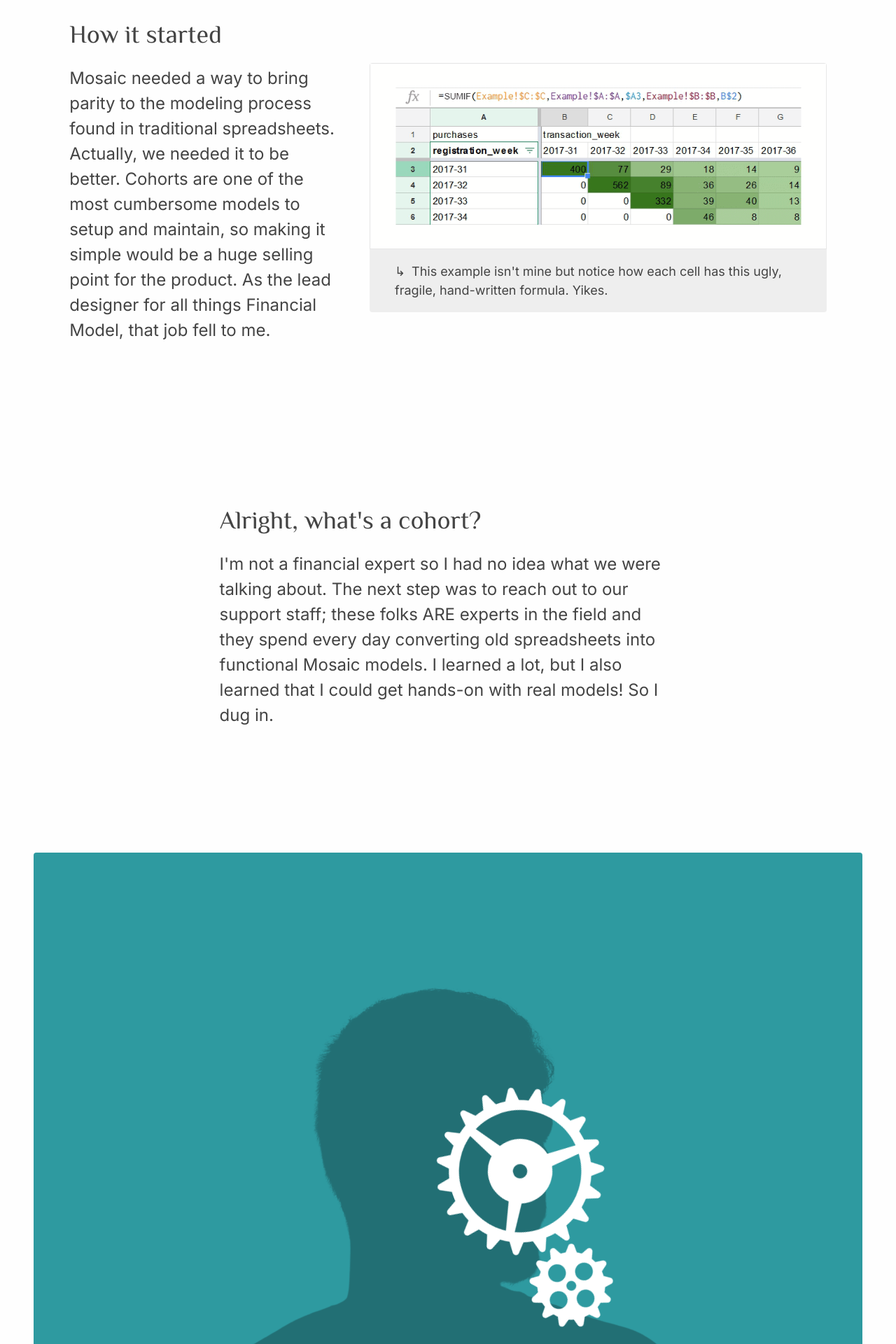
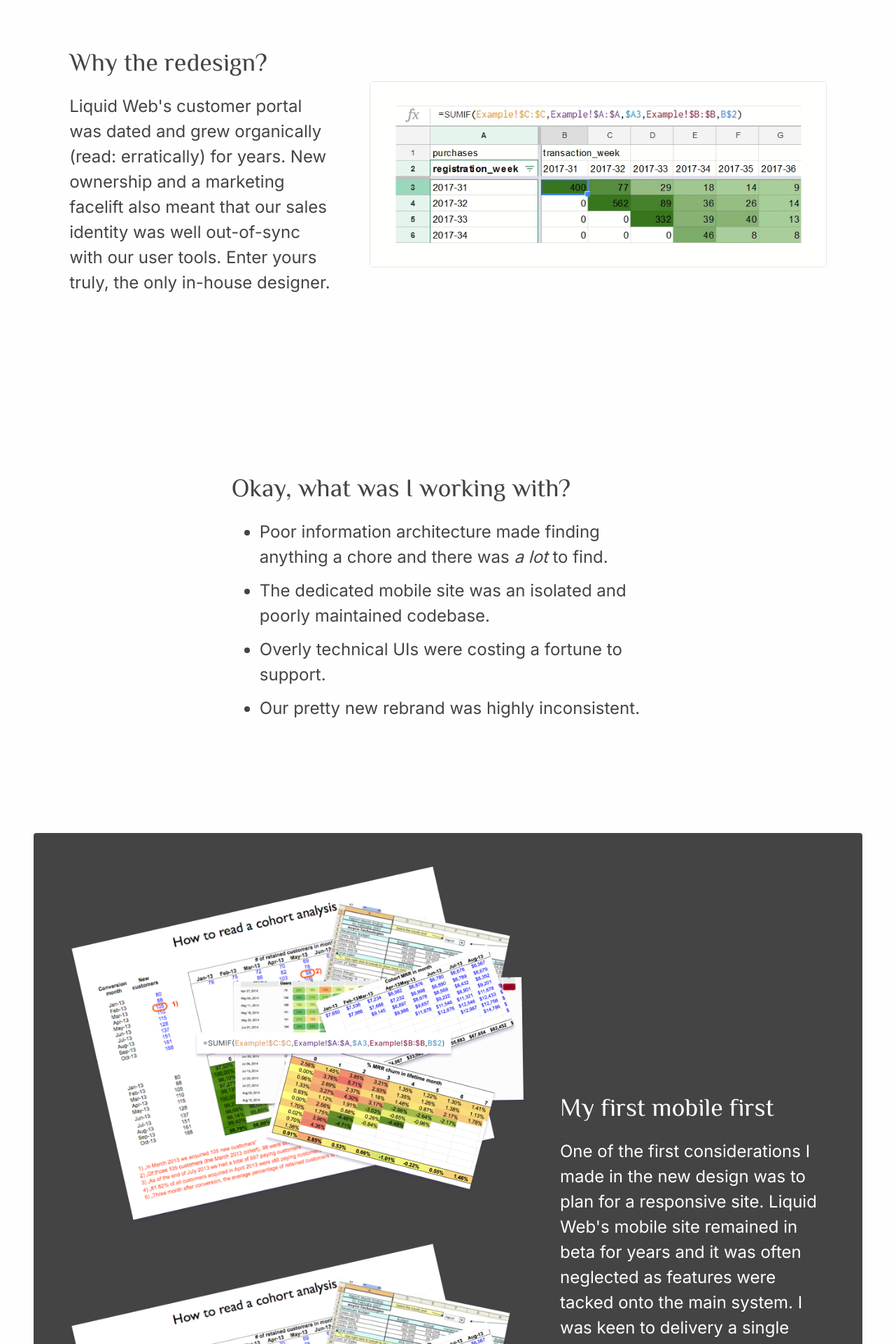
Before and after one commit to ralox/barnett.cc, a React (Create React App) app: page /work/mylw in a window 1280 px wide. Shown: the part 640-2560 px from the top of the page at 70% size. Built offline with nearby package versions, Linux system fonts and the light colour scheme.

Commit message:
my liquid web copy complete

```diff
--- a/src/styles/mylw.css
+++ b/src/styles/mylw.css
@@ -0,0 +1,3 @@
+.mylw {
+    --color-secondary: #7D4265;
+}
--- a/src/views/projects/mylw.js
+++ b/src/views/projects/mylw.js
@@ -6,31 +6,26 @@ import '../../styles/mylw.css';
 export default function MyLW() {
   return (
     <div className="page-wrapper">
-      <article className="cohorts project">
+      <article className="mylw project">
         <div className="project-intro" style={{backgroundImage: "url(" + process.env.PUBLIC_URL + "/img/cohorts.png)"}}>
-          <h2 className="project-title">Financial Model: Cohorts</h2>
-          <div className="project-subtitle">Feature Design @ Mosaic</div>
+          <h2 className="project-title">My Liquid Web</h2>
+          <div className="project-subtitle">Customer Portal Redesign @ Liquid Web</div>
           <div className="project-summary">
-            Cohorts was my first major release at Mosaic. This is a vital part of the CFO toolkit and covers a wide range of uses. Digging through real-world financial plans, I identified the common patterns and designed a very simple solution.
+            My Liquid Web was a significant revamp of a hosting dashboard and my most public design work.
           </div>
         </div>
 
         <section className="slide-wrapper">
           <div className="slide txt-img">
             <div className="slide-notes">
-              <h3>How it started</h3>
+              <h3>Why the redesign?</h3>
               <p>
-                Mosaic needed a way to bring parity to the modeling process found in traditional spreadsheets. Actually, we needed it to be better. Cohorts are one of the most cumbersome models to setup and maintain, so making it simple would be a huge selling point for the product.
-
-                As the lead designer for all things Financial Model, that job fell to me.
+                Liquid Web's customer portal was dated and grew organically (read: erratically) for years. New ownership and a marketing facelift also meant that our sales identity was well out-of-sync with our user tools. Enter yours truly, the only in-house designer.
               </p>
             </div>
             <div className="slide-images">
-              <div className="image-wrapper captioned">
+              <div className="image-wrapper">
                 <img src={process.env.PUBLIC_URL + "/img/wild-cohort.png"} alt="An example of a cohort setup in the wild" />
-                <div className="caption">
-                  This example isn't mine but notice how each cell has this ugly, fragile, hand-written formula. Yikes.
-                </div>
               </div>
             </div>
           </div>
@@ -39,25 +34,39 @@ export default function MyLW() {
         <section className="slide-wrapper">
           <div className="slide txt-solo">
             <div className="slide-notes">
-              <h3>Alright, what's a cohort?</h3>
+              <h3>Okay, what was I working with?</h3>
+              <ul>
+                <li>Poor information architecture made finding anything a chore and there was <em>a lot</em> to find.</li>
+                <li>The dedicated mobile site was an isolated and poorly maintained codebase.</li>
+                <li>Overly technical UIs were costing a fortune to support.</li>
+                <li>Our pretty new rebrand was highly inconsistent.</li>
+              </ul>
+            </div>
+          </div>
+        </section>
+
+        <section className="slide-wrapper color-block-dark">
+          <div className="slide txt-img">
+            <div className="slide-images img-group">
+              <div className="image-wrapper">
+                <img src={process.env.PUBLIC_URL + "/img/cohort-mess.png"} alt="A mess of spreadsheet stuff" />
+              </div>
+              <div className="image-wrapper">
+                <img src={process.env.PUBLIC_URL + "/img/cohort-mess.png"} alt="A mess of spreadsheet stuff" />
+              </div>
+            </div>
+            <div className="slide-notes">
+              <h3>My first mobile first</h3>
               <p>
-                I'm not a financial expert so I had no idea what we were talking about. The next step was to reach out to our support staff; these folks ARE experts in the field and they spend every day converting old spreadsheets into functional Mosaic models. I learned a lot, but I also learned that I could get hands-on with real models! So I dug in.
+                One of the first considerations I made in the new design was to plan for a responsive site. Liquid Web's mobile site remained in beta for years and it was often neglected as features were tacked onto the main system. I was keen to delivery a single solution for all devices.
               </p>
             </div>
           </div>
         </section>
 
-        <section className="slide-wrapper color-block-primary">
+        <section className="slide-wrapper color-block-dark">
           <div className="slide">
             <div className="slide-images img-group">
-              <div className="portrait-animation">
-                <img className="portrait-img portrait-cover" src={process.env.PUBLIC_URL + "/img/portrait-full.png"} alt="self portrait" />
-                <img className="portrait-img" src={process.env.PUBLIC_URL + "/img/portrait-mask.png"} alt="self portrait outline" />
-                <div className="gear-wrapper">
-                  <img className="big-gear" src={process.env.PUBLIC_URL + "/img/big-gear.svg"} alt="spinning gear" />
-                  <img className="small-gear" src={process.env.PUBLIC_URL + "/img/small-gear.svg"} alt="spinning gear" />
-                </div>
-              </div>
               <div className="image-wrapper">
                 <img src={process.env.PUBLIC_URL + "/img/cohort-mess.png"} alt="A mess of spreadsheet stuff" />
               </div>
@@ -65,143 +74,20 @@ export default function MyLW() {
           </div>
         </section>
 
-        <section className="slide-wrapper color-block-dark">
-          <div className="slide stacked">
-            <div className="slide-notes">
-              <h3>Ideating<span className="ellip1">.</span><span className="ellip2">.</span><span className="ellip3">.</span></h3>
-            </div>
-            <div className="slide-images">
-              <div className="image-wrapper captioned">
-                <img src={process.env.PUBLIC_URL + "/img/cohort-process.png"} alt="Bird's eye view of the early iterations" />
-              </div>
-            </div>
-          </div>
-        </section>
-
-        <section className="slide-wrapper">
-          <div className="slide txt-solo">
-            <div className="slide-notes">
-              <h3>Finding signal in the noise</h3>
-              <p>
-                As I studied the models and collaborated with the team, I identified the basic patterns that connected each of the use cases. I went through four major iterations and, for some elements, had to come up with meaningful language as it just didn't exist.
-              </p>
-            </div>
-          </div>
-        </section>
-
-        <section className="slide-wrapper">
-          <div className="slide img-group">
-            <div className="image-wrapper captioned">
-                <img src={process.env.PUBLIC_URL + "/img/cohort-variants.png"} alt="Three major stages of ideation" />
-                <div className="caption">
-                  Left-to-right, you can see how the basic form evolved. Exploring copy, input detail, and micro information architecture.
-                </div>
-            </div>
-            <div className="image-wrapper captioned no-stretch">
-              <img src={process.env.PUBLIC_URL + "/img/cohort-index-sheet.png"} alt="New index sheet" />
-              <div className="caption">
-                Early on, I added an "Index" tab that gave us the ability to define abstract lists of data such as sales ramps and schedules.
-              </div>
-            </div>
-          </div>
-        </section>
-
-        <section className="slide-wrapper">
-          <div className="slide txt-solo">
-            <div className="slide-notes">
-              <h3>Power users demand power</h3>
-              <p>
-                Throughout the ideation phase, we spoke with professionals and it was clear that they loved their bespoke models even if the maintenance was a pain. We needed to consider the advanced route immediately or risk losing valuable clients.
-              </p>
-            </div>
-          </div>
-        </section>
-
-        <section className="slide-wrapper color-block-primary matrix-bg"
-          style={{backgroundImage: "url(" + process.env.PUBLIC_URL + "/img/matrix-bg.png)"}}
-        >
-          <div className="slide stacked">
-            <div className="slide-images img-group">
-              <div className="image-wrapper">
-                <img style={{width: "14em"}} src={process.env.PUBLIC_URL + "/img/cohort-formula-2.png"} alt="Cohorts formula notes" />
-              </div>
-              <div className="image-wrapper">
-                <img src={process.env.PUBLIC_URL + "/img/cohort-formula-helper.png"} alt="Formula helper and syntax exploration" />
-              </div>
-            </div>
-            <div className="slide-notes">
-              <p>
-                So I explored how the underlying function might work and how to provide guidance.
-              </p>
-            </div>
-          </div>
-        </section>
-
-        <section className="slide-wrapper">
-          <div className="slide txt-solo">
-            <div className="slide-notes">
-              <h3>Am I in the right ballpark?</h3>
-              <p>
-                At this point, I'm feeling pretty good about the direction we're going. It's time to call in our users and run some tests. This means putting together a scenario and a prototype and then mentally preparing to be completely wrong about everything.
-              </p>
-            </div>
-          </div>
-        </section>
-
-        <section className="slide-wrapper">
-          <div className="slide txt-solo">
-            <div className="slide-images">
-              <div className="image-wrapper captioned">
-                <img src={process.env.PUBLIC_URL + "/img/proto-plan.png"} alt="Planning the flow" />
-                <div className="caption">
-                  Not all tests require this degree of setup and each project is a bit different.
-                </div>
-              </div>
-            </div>
-            <div className="slide-notes">
-              <h3>Drawing up a plan</h3>
-              <p>
-                I generally begin with a bullet list of key decisions to validate and then draw out a flow to hit those points. No one test will catch every wrinkle of a design so this can be a bit of a finger in the wind moment.
-              </p>
-            </div>
-          </div>
-        </section>
-
         <section className="slide-wrapper">
           <div className="slide txt-img">
             <div className="slide-notes">
-              <h3>Make it move!</h3>
+              <h3>Untangling the web</h3>
               <p>
-                From the flow, I map out the screens and hook up interaction. I like to allow for some non-linear movement because it helps highlight the user's thought process rather than confirm my assumptions.
+                With every networking device and service you can imagine, organizing the tool was a huge challenge. I did my best to condense everything into easily scannable categories.
+              </p>
+              <p>
+                Of course, all levels were supported by a search and the site map could be found in the footer.
               </p>
             </div>
             <div className="slide-images">
               <div className="image-wrapper">
-                <img src={process.env.PUBLIC_URL + "/img/proto-flow.png"} alt="Wiring up the prototype" />
-              </div>
-            </div>
-          </div>
-        </section>
-
-        <section className="slide-wrapper color-block-dark">
-          <div className="slide txt-solo">
-            <div className="slide-notes">
-              <h3>Then we get down to brass tacks</h3>
-              <p>
-                After reviewing the study sessions and breaking down wins <span className="wiggle-icon wiggle-icon-1">🏆</span>, things to improve <span className="wiggle-icon wiggle-icon-2">🛑</span>, and some clever insights <span className="wiggle-icon wiggle-icon-3">💡</span>, I followed up with the product manager and CPO. We each made a case for what concerned us and what didn't, ultimately drafting just a few adjustments.
-              </p>
-              <p>
-                Our MVP looked a bit like this...
-              </p>
-            </div>
-          </div>
-        </section>
-
-        <section className="slide-wrapper">
-          <div className="slide">
-            <div className="slide-images">
-              <div className="image-wrapper">
-                <img src={process.env.PUBLIC_URL + "/img/cohort-quick.png"} alt="Quick look at the key UI" />
+                <img src={process.env.PUBLIC_URL + "/img/cohort-mess.png"} alt="A mess of spreadsheet stuff" />
               </div>
             </div>
           </div>
@@ -211,13 +97,13 @@ export default function MyLW() {
           <div className="slide txt-img">
             <div className="slide-images">
               <div className="image-wrapper">
-                <img src={process.env.PUBLIC_URL + "/img/cohort-sales-ramps.png"} alt="Quick look at a sales ramp" />
+                <img src={process.env.PUBLIC_URL + "/img/cohort-mess.png"} alt="A mess of spreadsheet stuff" />
               </div>
             </div>
             <div className="slide-notes">
-              <h3>Sales Ramp</h3>
+              <h3>Untangling the web... continued</h3>
               <p>
-                Here's the basic output of a sales ramp where representatives grow from 1k through 10k monthly sales over their first 6 months on the job. Pretty straightforward!
+                Most categories would include quick actions and nested destinations. The home screen would also house common tasks based on a customer's products and services, deep-linking them to popular actions without breaking the structure.
               </p>
             </div>
           </div>
@@ -226,14 +112,42 @@ export default function MyLW() {
         <section className="slide-wrapper">
           <div className="slide txt-img">
             <div className="slide-notes">
-              <h3>Allocations</h3>
+              <h3>Time to teach customers to fish</h3>
               <p>
-                It looks remarkably similar but here we begin with a definite number and then use math to "spread" that value out over time, usually a year. It's visually a bit of a yawn but the business value is huge!
+                Technical support costs were an issue. To promote self-service, a bold and persistent knowledgebase link found its way into the header. To augment that, I planned a dedicated space along the footer to house contextual articles relevant to the page being viewed.
               </p>
             </div>
             <div className="slide-images">
               <div className="image-wrapper">
-                <img src={process.env.PUBLIC_URL + "/img/cohort-spread-2.png"} alt="Quick look at a spread" />
+                <img src={process.env.PUBLIC_URL + "/img/cohort-mess.png"} alt="A mess of spreadsheet stuff" />
+              </div>
+            </div>
+          </div>
+        </section>
+
+        <section className="slide-wrapper color-block-primary">
+          <div className="slide txt-img">
+            <div className="slide-images">
+              <div className="image-wrapper">
+                {/* domains */}
+                <img src={process.env.PUBLIC_URL + "/img/cohort-mess.png"} alt="A mess of spreadsheet stuff" />
+              </div>
+            </div>
+            <div className="slide-notes">
+              <h3>Making domains a first-class citizen</h3>
+              <p>
+                Domain management was always an afterthought next to our hosting services. If you talked to users and looked around at other hosting services, it was clear that most people thought of their entire hosting setup in terms of their website and that meant its domain name!
+              </p>
+            </div>
+          </div>
+        </section>
+
+        <section className="slide-wrapper color-block-dark">
+          <div className="slide">
+            <div className="slide-images img-group">
+              <div className="image-wrapper">
+                {/* birds eye view */}
+                <img src={process.env.PUBLIC_URL + "/img/cohort-mess.png"} alt="A mess of spreadsheet stuff" />
               </div>
             </div>
           </div>
@@ -242,18 +156,60 @@ export default function MyLW() {
         <section className="slide-wrapper">
           <div className="slide txt-solo">
             <div className="slide-notes">
-              <h3>Riveting.</h3>
-              <p>I know, it looks like a table in the end... but what did clients think of the setup?</p>
+              <h3>A better mental model</h3>
+              <p>
+                By making the domain a top-level category, I was able to logically nest all sorts of networking toys such as content delivery networks, security certificates, and cloud backups inline with the site they served. And, of course, this also gave us the perfect space for the usual DNS records and registration.
+              </p>
             </div>
           </div>
         </section>
 
-        <section className="slide-wrapper color-block-dark customer-feedback">
+        <section className="slide-wrapper">
           <div className="slide">
-            <div className="slide-images">
+            <div className="slide-images img-group">
               <div className="image-wrapper">
-                <img src={process.env.PUBLIC_URL + "/img/cohort-customer-feedback.png"} alt="Customer feedback" />
+                {/* wendyswafles + nameservers */}
+                <img src={process.env.PUBLIC_URL + "/img/cohort-mess.png"} alt="A mess of spreadsheet stuff" />
               </div>
+            </div>
+          </div>
+        </section>
+
+        <section className="slide-wrapper hosting-intro"> {/* use background image of hosting mocks */}
+          <div className="slide txt-solo">
+            <div className="slide-notes">
+              <h3>Hosting first and foremost</h3>
+              <p>
+                At its heart, Liquid Web is a hosting company and that means servers and network administration. Customers would always need to quickly diagnose issues, understand server performance, and scale services up or down to meet demands.
+              </p>
+            </div>
+          </div>
+        </section>
+
+        <section className="slide-wrapper">
+          <div className="slide txt-img">
+            <div className="slide-notes">
+              <h3>Turning data into information</h3>
+              <p>
+                Server dashboards have some common patterns and I needed to match those with the rest of the brand, but this time I also chose to rely heavily on color and minimal visualizations to draw attention to common indicators of server health.
+              </p>
+            </div>
+            <div className="slide-images img-group">
+              <div className="image-wrapper">
+                {/* dashboard */}
+                <img src={process.env.PUBLIC_URL + "/img/cohort-mess.png"} alt="A mess of spreadsheet stuff" />
+              </div>
+            </div>
+          </div>
+        </section>
+
+        <section className="slide-wrapper">
+          <div className="slide txt-img">
+            <div className="slide-notes">
+              <h3>What impact did this have?</h3>
+              <p>
+                While I moved on before it was launched and it's no doubt evolved since, the basic structures are still alive and well today! They even hired me on a short-term contract to continue refining the design and the developers kept me in-the-loop as it took shape. <em className="good-highlight">With my departure, Liquid Web placed greater resources into filling and expanding the role of UX in an org which was developer-designed for 17 years</em>.
+              </p>
             </div>
           </div>
         </section>
@@ -264,13 +220,13 @@ export default function MyLW() {
               <h3>Reflections</h3>
               <ul>
                 <li>
-                  <em className="good-highlight">Finding the right balance between <em>innovation</em> and <em>familiarity</em> is crucial</em>. The "Aging" option was regarded by younger and more technical users as an interesting take that could be valuable in cleaning up the visual data, but it got a cool reception from veterans who have experience leveraging the traditional tool when making business decisions.
+                  <em className="good-highlight">Interwoven information architecture doesn't have right answers</em>. While I'm proud of the solution I arrived at, it was by no means perfect and I don't know that's even possible. The nature of these services is that they are intertwined and often co-dependent in a way which makes them difficult to put into rational buckets. I used search and bubbled-up actions as a bandaid but I wish that I had access to someone skilled in IA at the time.
                 </li>
                 <li>
-                <em className="good-highlight">Literal labels feel lazy, but are highly effective</em>. Arriving at labels such as "Multiply by Index Row" feels clunky and maybe a bit too much like a tech manual, but users loved it and knew immediately how to make use of the input.
+                  <em className="good-highlight">Mobile first is more than responsive design</em>. When being responsive, it's often a matter of shrinking a page down and asking "does this look alright" but that doesn't answer the queston of contextual priority, accessibility, and different interactive mediums. This was the first project where I had to answer the question "how does this work without hover states?"
                 </li>
                 <li>
-                  <em className="good-highlight">"Dev" thinking can be great design thinking</em>. While a heavy UI can rely on many visual tools to present complex and layered data, customer-facing <em>functions</em> don't have the same grace. I thought "if I had to type out all of the various ways you can configure this, and those items had to be in a certain order and format, I would hate this tool." So, I trimmed until it felt almost too easy; deceptively simple.
+                  <em className="good-highlight">Solo design can be dangerous</em>. Without a team around to critique and offer insights, I'm confident that I made many easily-avoidable mistakes. Perhaps another designer might have called me out on color contrasts, over-reliance on iconography, or challenged my take on what's mobile-friendly.
                 </li>
               </ul>
             </div>
```
